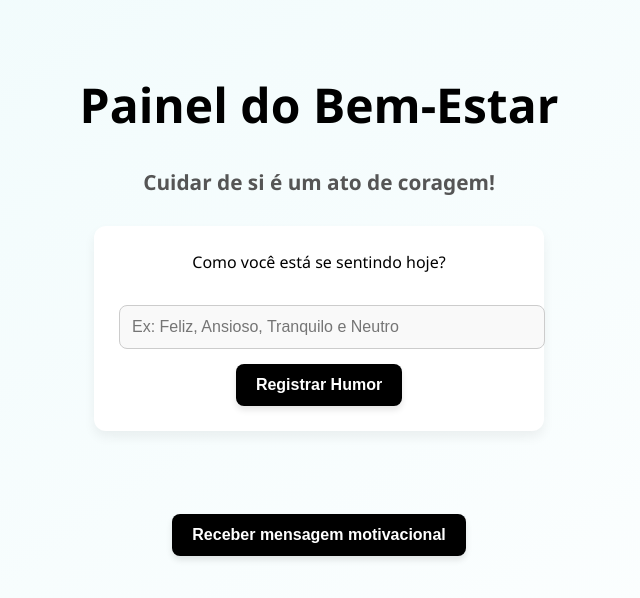
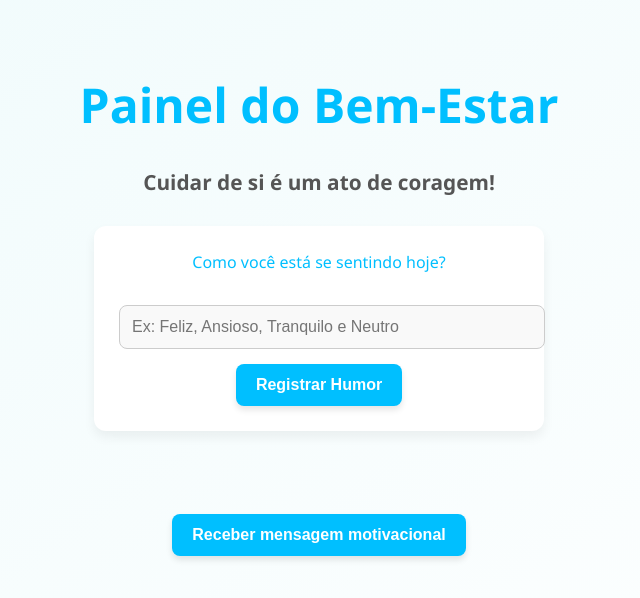
Before and after one commit to CaioLovison/Projeto-Setembro, a plain HTML site: page index.html in a window 1280 px wide. Shown: the whole page, without its empty margins (321-961 px from the left). Drawn offline with Linux system fonts and the light colour scheme.

Commit message:
mudança css

```diff
--- a/style.css
+++ b/style.css
@@ -3,7 +3,7 @@ body{
   padding: 40px 20px;
   font-family: 'Segoe UI', Tahoma, Geneva, Verdana, sans-serif;
   background: linear-gradient(to bottom right, #f0fbfc, #ffffff);
-  color: #000000;
+  color: #00bfff;
   text-align: center;
   min-height: 100vh;
   display: flex;
@@ -13,7 +13,7 @@ body{
 
 h1{
   font-size: 3em;
-  color: #000000;
+  color: #00bfff;
   margin-bottom: 10px;
 }
 
@@ -37,7 +37,7 @@ form{
 label{
   display: block;
   font-size: 1em;
-  color: #000000;
+  color: #00bfff;
   margin-bottom: 10px;
 }
 
@@ -52,7 +52,7 @@ input{
 }
 
 input:focus{
-  border-color: #000000;
+  border-color: #00bfff;
   outline: none;
 }
 
@@ -63,7 +63,7 @@ button{
   border: none;
   font-size: 1em;
   font-weight: bold;
-  background-color: #000000;
+  background-color: #00bfff;
   color: white;
   cursor: pointer;
   transition: background-color 0.3s ease, transform 0.2s ease;
@@ -71,7 +71,7 @@ button{
 }
 
 button:hover{
-  background-color: #000000;
+  background-color: #00bfff;
   transform: translateY(-2px);
 }
 
```
